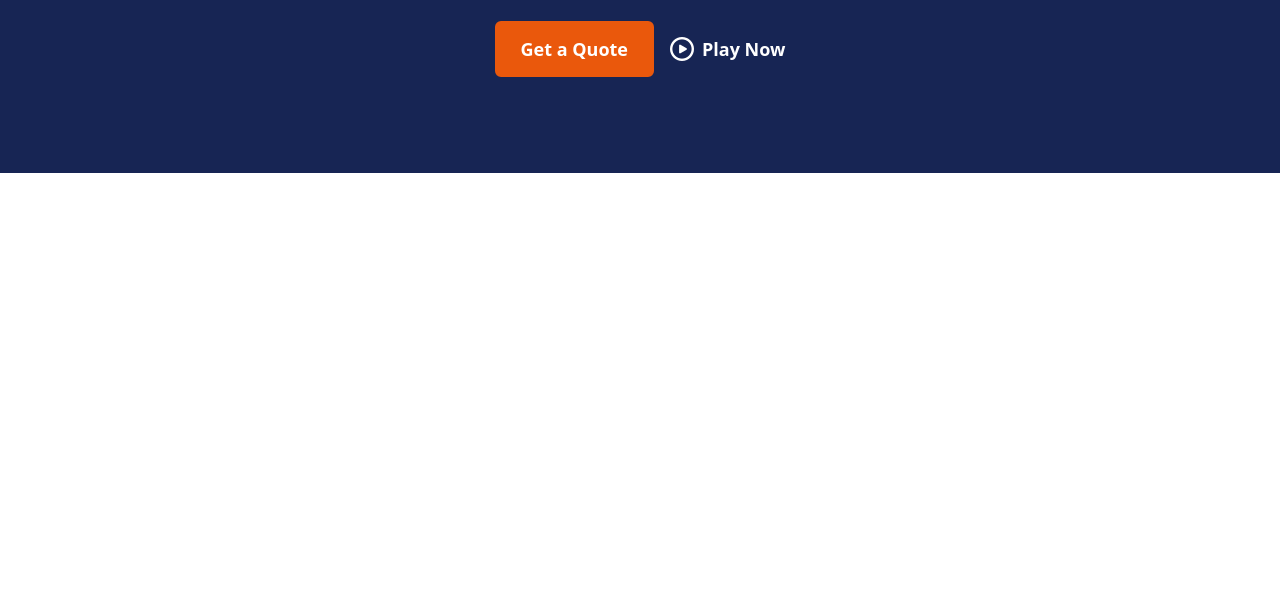
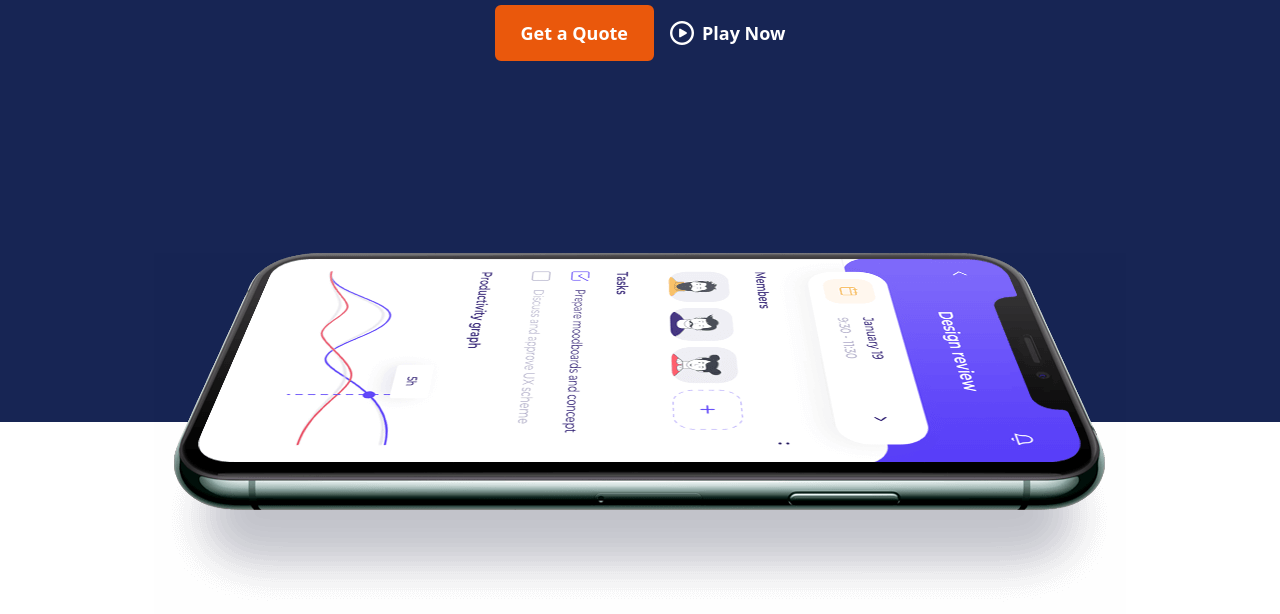
Before and after one commit to asif12018/conceptual-tailwind-project-1, a plain HTML site: page index.html in a window 1280 px wide. Shown: the part 395-1009 px from the top of the page. Before the commit the page ends 800 px from the top, so only its background shows below. Drawn offline with nearby package versions, Linux system fonts and the light colour scheme.

Commit message:
banner image added

```diff
--- a/index.html
+++ b/index.html
@@ -38,8 +38,8 @@
         </nav>
 
          <!--===== Banner start from here =====-->
-         <section class=" bg-blue-950 py-24">
-            <div class="lg:container lg:mx-auto text-center">
+         <section class=" bg-blue-950 pt-20">
+            <div class="lg:container lg:mx-auto text-center relative">
                <div class="space-y-6">
                  <h1 class="text-white text-5xl lg:text-7xl font-bold">Creative way to <br> Showcase your <span class="text-orange-600">app</span></h1>
                  <p class="text-white">Lorem ipsum, dolor sit amet consectetur adipisicing elit. Molestiae dolore beatae, quia nisi minima assumenda.</p>
@@ -49,7 +49,9 @@
                     <button class="items-center gap-2 flex text-lg font-semibold text-white"><img src="./assets/play-button.png" alt=""> Play Now</button>
                  </div>
                </div>
-               <div></div>
+               <div class="flex lg:justify-center translate-y-24 lg:items-center lg:translate-y-48 ">
+                <img class="" src="./assets/hero-thumb-4.png" alt="">
+             </div>
             </div>
          </section>
     </header>
```
